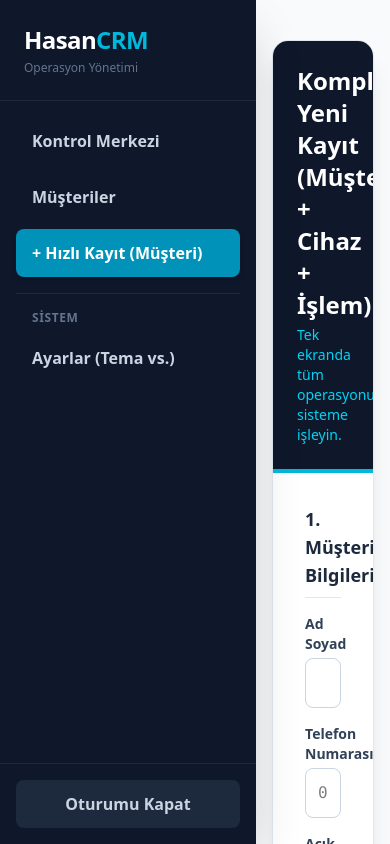
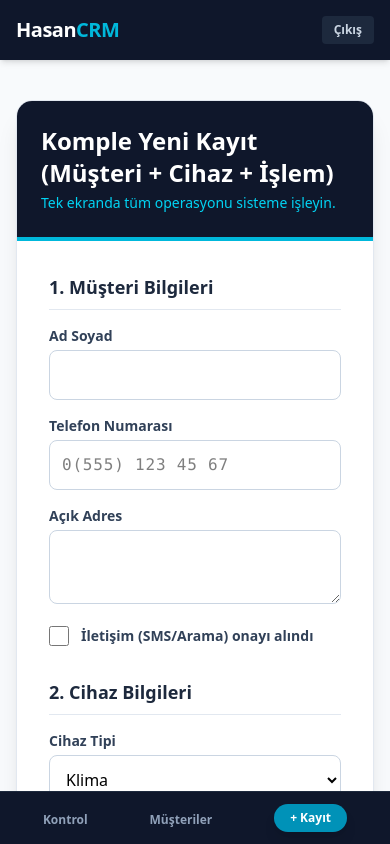
Before and after one commit to kad1r-cbn/hasan-crm-canli, a Next.js app: page /admin/yeni-kayit in a window 390 px wide. Built offline with nearby package versions, Linux system fonts and the light colour scheme; no server answers.

Commit message:
Mobil arayüz ve cihaz tipleri eklendi

```diff
--- a/app/admin/layout.tsx
+++ b/app/admin/layout.tsx
@@ -16,62 +16,62 @@ export default function AdminLayout({ children }: { children: React.ReactNode })
   };
 
   return (
-    <div className="flex h-screen w-full bg-slate-100 font-sans overflow-hidden">
+    // Mobilde alt bar için padding-bottom (pb-16), masaüstünde normal
+    <div className="flex flex-col md:flex-row h-screen w-full bg-slate-100 font-sans overflow-hidden">
 
-      {/* SOL MENÜ (Sabit Genişlik ve Tam Yükseklik) */}
-      <aside className="w-64 flex-shrink-0 bg-slate-900 text-slate-300 flex flex-col shadow-2xl z-10">
+      {/* 1. MASAÜSTÜ SOL MENÜ (Mobilde 'hidden' ile tamamen gizlenir, 'md:flex' ile masaüstünde belirir) */}
+      <aside className="hidden md:flex w-64 flex-shrink-0 bg-slate-900 text-slate-300 flex-col shadow-2xl z-10">
         <div className="p-6 border-b border-slate-800">
           <h2 className="text-2xl font-extrabold text-white tracking-tight">Hasan<span className="text-cyan-500">CRM</span></h2>
           <p className="text-xs text-slate-500 mt-1 font-medium">Operasyon Yönetimi</p>
         </div>
 
         <nav className="flex-1 p-4 space-y-2 overflow-y-auto">
-          <Link
-            href="/admin"
-            className={`block px-4 py-3 rounded-lg font-bold transition-all ${isActive('/admin') ? 'bg-cyan-600 text-white shadow-md' : 'hover:bg-slate-800 hover:text-white'}`}
-          >
+          <Link href="/admin" className={`block px-4 py-3 rounded-lg font-bold transition-all ${isActive('/admin') ? 'bg-cyan-600 text-white shadow-md' : 'hover:bg-slate-800 hover:text-white'}`}>
             Kontrol Merkezi
           </Link>
-
-          <Link
-            href="/admin/musteriler"
-            className={`block px-4 py-3 rounded-lg font-bold transition-all ${isActive('/admin/musteriler') ? 'bg-cyan-600 text-white shadow-md' : 'hover:bg-slate-800 hover:text-white'}`}
-          >
+          <Link href="/admin/musteriler" className={`block px-4 py-3 rounded-lg font-bold transition-all ${isActive('/admin/musteriler') ? 'bg-cyan-600 text-white shadow-md' : 'hover:bg-slate-800 hover:text-white'}`}>
             Müşteriler
           </Link>
-
-          <Link
-            href="/admin/yeni-kayit"
-            className={`block px-4 py-3 rounded-lg font-bold transition-all ${isActive('/admin/yeni-kayit') ? 'bg-cyan-600 text-white shadow-md' : 'hover:bg-slate-800 hover:text-white'}`}
-          >
-            + Hızlı Kayıt (Müşteri)
+          <Link href="/admin/yeni-kayit" className={`block px-4 py-3 rounded-lg font-bold transition-all ${isActive('/admin/yeni-kayit') ? 'bg-cyan-600 text-white shadow-md' : 'hover:bg-slate-800 hover:text-white'}`}>
+            + Hızlı Kayıt
           </Link>
-
-          <div className="pt-4 mt-4 border-t border-slate-800">
-             <p className="px-4 text-xs font-bold text-slate-500 uppercase tracking-wider mb-2">Sistem</p>
-             <Link
-            href="/admin/ayarlar"
-            className={`block px-4 py-3 rounded-lg font-bold transition-all ${isActive('/admin/ayarlar') ? 'bg-cyan-600 text-white shadow-md' : 'hover:bg-slate-800 hover:text-white'}`}
-          >
-            Ayarlar (Tema vs.)
-          </Link>
-          </div>
         </nav>
 
         <div className="p-4 border-t border-slate-800 mt-auto">
-          <button
-            onClick={handleLogout}
-            className="w-full flex items-center justify-center bg-slate-800 hover:bg-red-600 text-slate-300 hover:text-white px-4 py-3 rounded-lg font-bold transition-all"
-          >
-            Oturumu Kapat
+          <button onClick={handleLogout} className="w-full flex items-center justify-center bg-slate-800 hover:bg-red-600 text-slate-300 hover:text-white px-4 py-3 rounded-lg font-bold transition-all">
+            Çıkış Yap
           </button>
         </div>
       </aside>
 
-      {/* SAĞ İÇERİK (Sadece burası kendi içinde aşağıya kayacak) */}
-      <main className="flex-1 h-full overflow-y-auto relative">
+      {/* 2. MOBİL ÜST BİLGİ BARI (Sadece mobilde görünür) */}
+      <header className="md:hidden flex-shrink-0 bg-slate-900 text-white p-4 flex justify-between items-center shadow-md z-20">
+         <h2 className="text-xl font-extrabold tracking-tight">Hasan<span className="text-cyan-500">CRM</span></h2>
+         <button onClick={handleLogout} className="text-xs bg-slate-800 px-3 py-1.5 rounded text-slate-300 hover:text-white hover:bg-red-600 font-bold">
+           Çıkış
+         </button>
+      </header>
+
+      {/* 3. SAĞ İÇERİK ALANI (Mobilde alt barın altında kalmaması için pb-16 eklendi) */}
+      <main className="flex-1 h-full overflow-y-auto relative pb-20 md:pb-0">
         {children}
       </main>
+
+      {/* 4. MOBİL ALT GEZİNME BARI (Sadece mobilde görünür, ekranın altına yapışır) */}
+      <nav className="md:hidden fixed bottom-0 left-0 w-full bg-slate-900 border-t border-slate-800 flex justify-around items-center p-3 z-30 pb-safe">
+         <Link href="/admin" className={`flex flex-col items-center ${isActive('/admin') ? 'text-cyan-500' : 'text-slate-400'}`}>
+            <span className="text-xs font-bold mt-1">Kontrol</span>
+         </Link>
+         <Link href="/admin/musteriler" className={`flex flex-col items-center ${isActive('/admin/musteriler') ? 'text-cyan-500' : 'text-slate-400'}`}>
+            <span className="text-xs font-bold mt-1">Müşteriler</span>
+         </Link>
+         <Link href="/admin/yeni-kayit" className={`flex flex-col items-center ${isActive('/admin/yeni-kayit') ? 'text-cyan-500' : 'text-slate-400'}`}>
+            <div className="bg-cyan-600 text-white px-4 py-1.5 rounded-full text-xs font-bold shadow-lg">
+              + Kayıt
+            </div>
+         </Link>
+      </nav>
 
     </div>
   );
--- a/app/admin/musteri/[id]/yeni-cihaz/page.tsx
+++ b/app/admin/musteri/[id]/yeni-cihaz/page.tsx
@@ -107,7 +107,9 @@ export default function YeniCihazVeServisEkle({ params }: { params: Promise<{ id
                   value={deviceData.device_type} onChange={(e) => setDeviceData({...deviceData, device_type: e.target.value})}>
                   <option value="Klima">Klima</option>
                   <option value="Kombi">Kombi</option>
-                  <option value="Havalandırma">Havalandırma</option>
+                  <option value="VRF Tipi Klima">VRF Tipi Klima</option>
+                  <option value="Salon Tipi Klima">Salon Tipi Klima</option>
+                  <option value="Petek">Petek</option>
                 </select>
               </div>
               <div>
--- a/app/admin/yeni-kayit/page.tsx
+++ b/app/admin/yeni-kayit/page.tsx
@@ -201,8 +201,10 @@ export default function YeniMusteriEkle() {
                   value={deviceData.device_type} onChange={(e) => setDeviceData({...deviceData, device_type: e.target.value})}>
                   <option value="Klima">Klima</option>
                   <option value="Kombi">Kombi</option>
-                  <option value="Havalandırma">Havalandırma Sistemi</option>
                   <option value="Soğuk Oda">Soğuk Oda Motoru</option>
+                  <option value="VRF Tipi Klima">VRF Tipi Klima</option>
+                  <option value="Salon Tipi Klima">Salon Tipi Klima</option>
+                  <option value="Petek">Petek</option>
                 </select>
               </div>
               <div>
```
